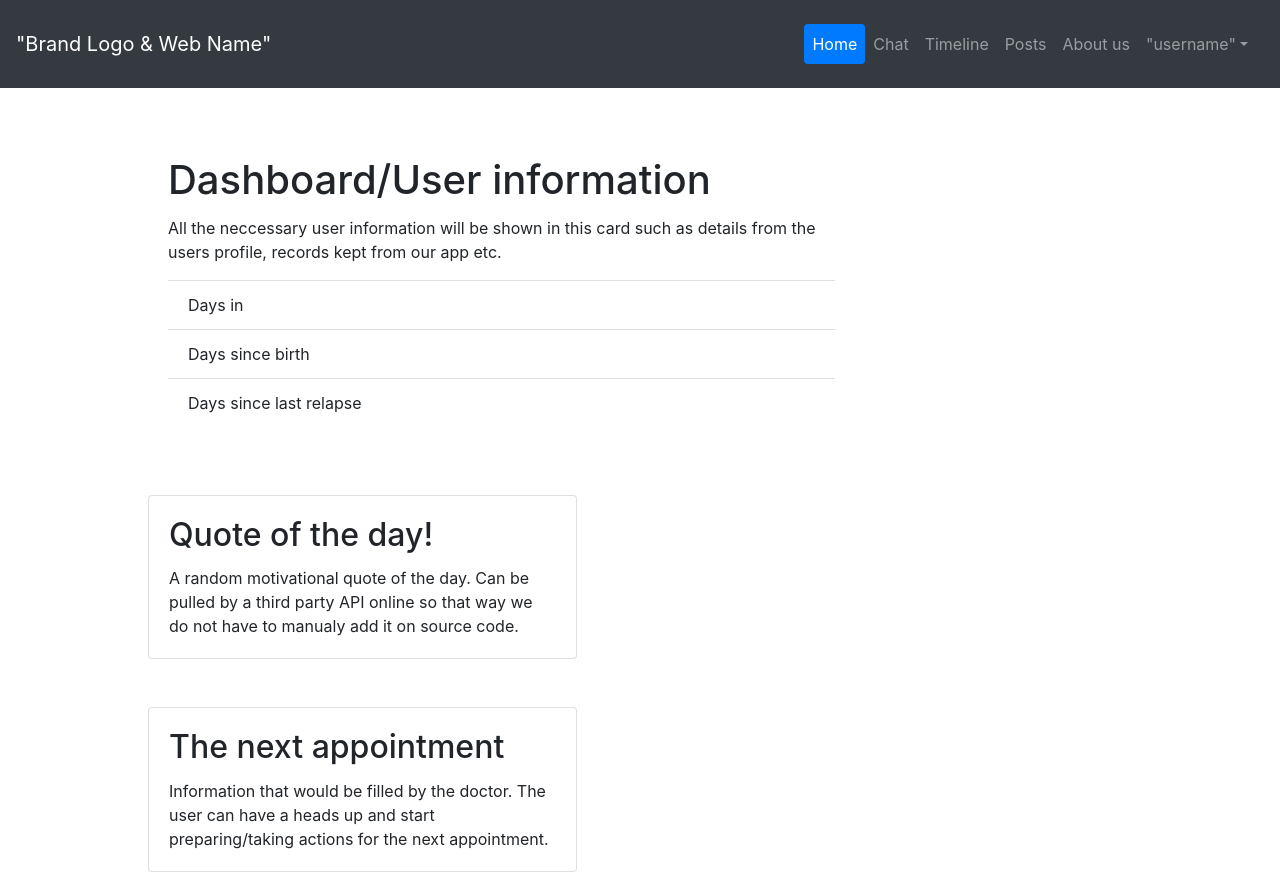
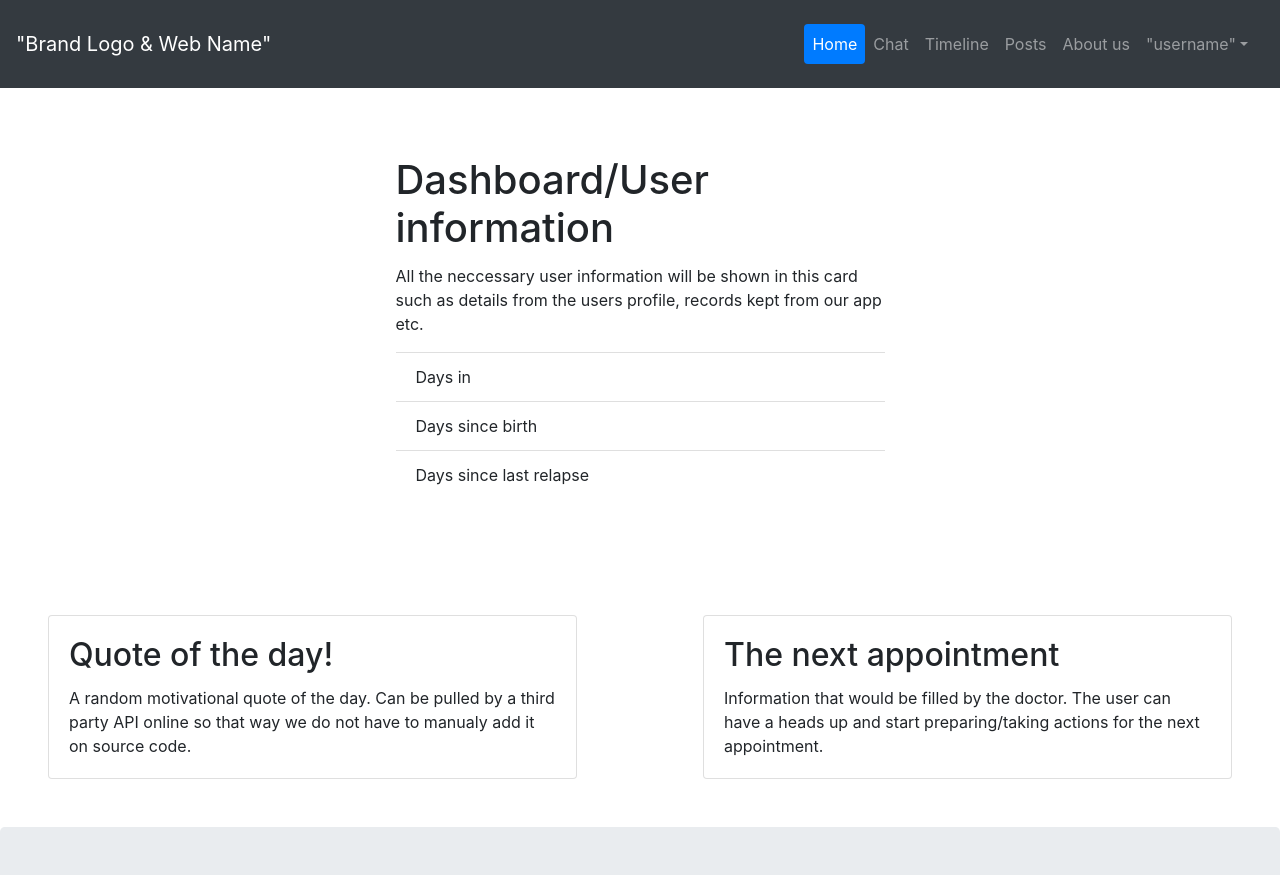
Before and after one commit to Khamaseen/hci, a plain HTML site: page pages/main.html in a window 1280 px wide. Shown: the top 875 px of the page. Drawn offline with nearby package versions, Linux system fonts and the light colour scheme.

Commit message:
Used Grid system for layout of main page

```diff
--- a/pages/main.html
+++ b/pages/main.html
@@ -61,8 +61,8 @@
     <!-- END OF NAVBAR. -->
 
 
-    <div class="container">
-      <div class="col-sm-12 w-75">
+    <div class="row justify-content-center">
+      <div class="col-sm-6 w-75">
         <div class="card-transparent border-0 shadow my-5 m-5">
           <div class="card-body">
             <h1 class="card-title">Dashboard/User information</h1>
@@ -78,6 +78,8 @@
           </div>
         </div>
       </div>
+    </div>
+    <div class="row">
       <div class="col-sm-6">
         <div class="card m-5">
           <div class="card-body">
```
